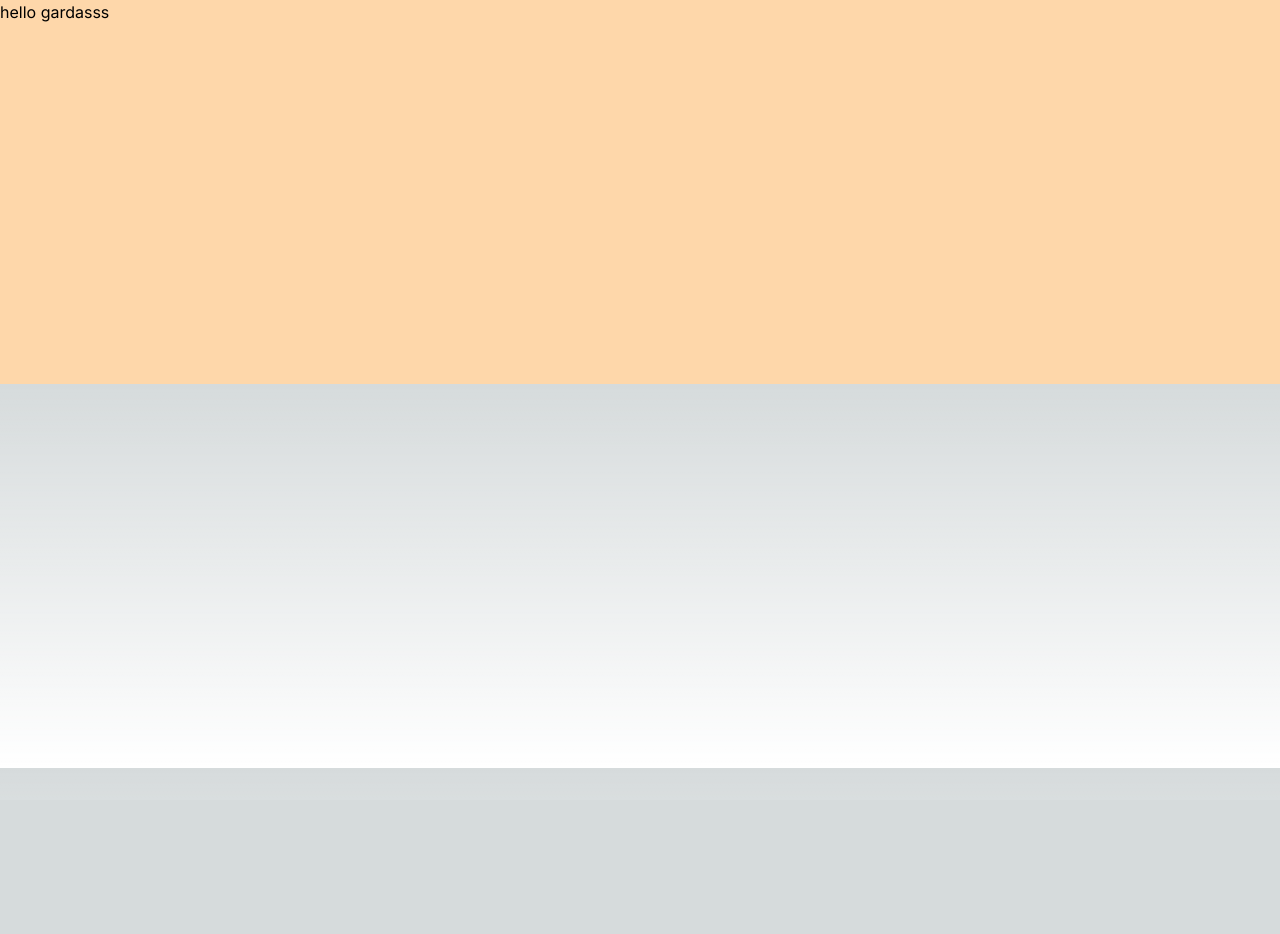
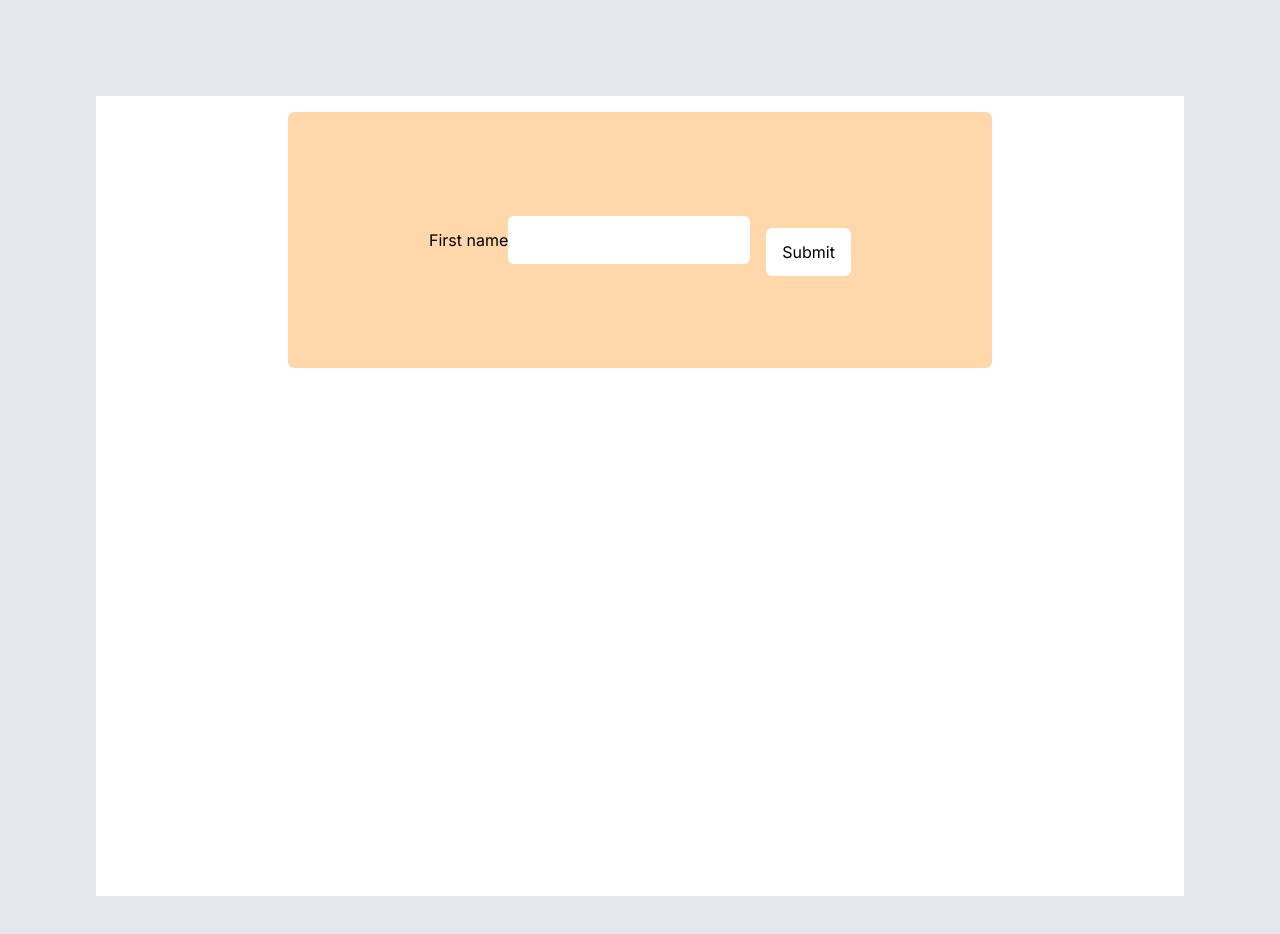
Before and after one commit to Ibrahim1210/next-study-project, a Next.js app: page / in a window 1280 px wide. Shown: the top 934 px of the page. Before the commit the page ends 800 px from the top, so only its background shows below. Built offline with nearby package versions, Linux system fonts and the light colour scheme.

Commit message:
onchange event and state

```diff
--- a/src/app/page.tsx
+++ b/src/app/page.tsx
@@ -1,14 +1,13 @@
-"use client";
-import Image from "next/image";
-
+import { Form } from "@/components/Form";
 
 
 export default function Home() {
 
   return (
-    <div className="w-full h-96 bg-orange-200 ">
-hello gardasss
-
+    <div className="w-full min-h-screen  bg-gray-200 p-24  ">
+      <div className="w-full bg-white min-h-screen p-4 flex justify-center">
+        <Form title="First name"/>
+      </div>
     </div>
   );
 }
--- /dev/null
+++ b/src/components/Form.tsx
@@ -0,0 +1,36 @@
+"use client";
+
+import { ChangeEvent, useState } from "react";
+
+interface IForm {
+  title: string;
+}
+export const Form = ({ title }: IForm) => {
+  const [state, setState] = useState("");
+  const handleChangeText = (e: ChangeEvent<HTMLInputElement>) => {
+    setState(e.target.value);
+  };
+  const handleSubmit = () => {
+    alert("submit..." + state);
+    setState("");
+  };
+  return (
+    <div className="bg-orange-200 w-2/3 rounded-md p-4 flex gap-4 flex-row  items-center justify-center h-64">
+      <div>
+        <label htmlFor="name">{title}</label>
+        <input
+          value={state}
+          onChange={handleChangeText}
+          id="name"
+          className="pl-2 h-12 rounded-md"
+        />
+      </div>
+      <button
+        onClick={handleSubmit}
+        className="bg-white rounded-md pr-4 pl-4 h-12 mt-6 "
+      >
+        Submit
+      </button>
+    </div>
+  );
+};
--- a/tsconfig.json
+++ b/tsconfig.json
@@ -22,6 +22,6 @@
       "@/*": ["./src/*"]
     }
   },
-  "include": ["next-env.d.ts", "**/*.ts", "**/*.tsx", ".next/types/**/*.ts"],
+  "include": ["next-env.d.ts", "**/*.ts", "**/*.tsx", ".next/types/**/*.ts", "src/components/Form.jsx"],
   "exclude": ["node_modules"]
 }
```
